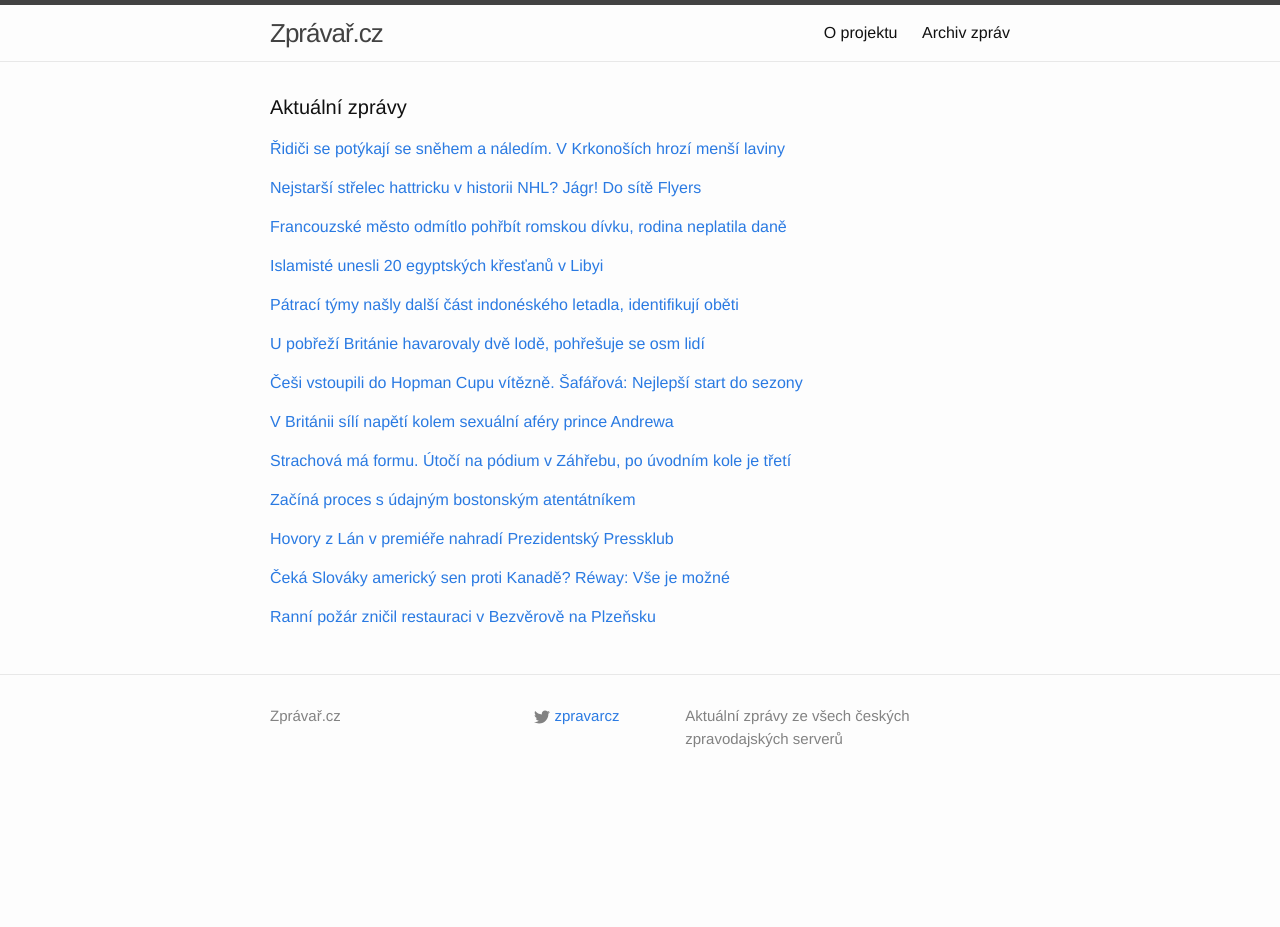
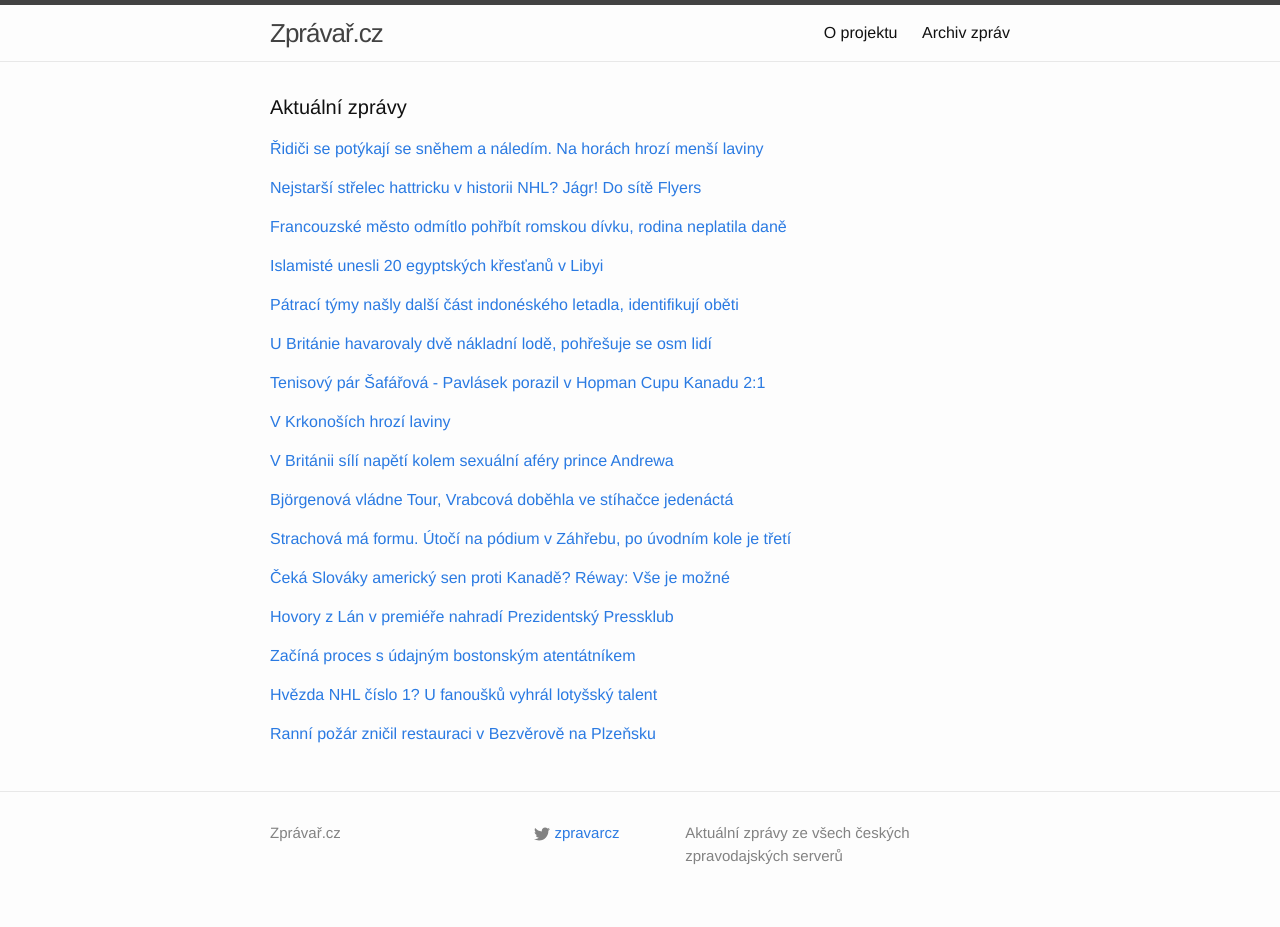
Before and after one commit to adliska/zpravar, a Jekyll site: the page built from index.html, in a window 1280 px wide. Built offline with Jekyll 4.4.1, drawn with Linux system fonts in a browser that asks for light colours; before the commit the page ends 900 px from its top, so only the background shows below that.

Commit message:
zpravar news update

```diff
--- a/index.html
+++ b/index.html
@@ -5,9 +5,12 @@ layout: default
 <div class="home">
     <h1 class="page-heading">Aktuální zprávy</h1>
 
-<p><a href="javascript:;" onclick="toggle_visibility('zpravy0')">Řidiči se potýkají se sněhem a náledím. V Krkonoších hrozí menší laviny</a></p>
+<p><a href="javascript:;" onclick="toggle_visibility('zpravy0')">Řidiči se potýkají se sněhem a náledím. Na horách hrozí menší laviny</a></p>
 <div id="zpravy0" style="display:none">
 <ul>
+<li><a href=http://domaci.ihned.cz/c1-63331600-ridici-se-potykaji-se-snehem-a-naledim-na-horach-hrozi-mensi-laviny>Řidiči se potýkají se sněhem a náledím. Na horách hrozí menší laviny - domaci.ihned.cz</a></li>
+<li><a href=http://www.denik.cz/z_domova/snehove-jazyky-se-budou-na-ceskych-horach-tvorit-do-pondeli-20150104.html>Sněhové jazyky se budou na českých horách tvořit do pondělí - www.denik.cz</a></li>
+<li><a href=http://www.ceskenoviny.cz/zpravy/zpravy/snehove-jazyky-se-budou-na-ceskych-horach-tvorit-do-pondeli/1164725>Sněhové jazyky se budou na českých horách tvořit do pondělí - www.ceskenoviny.cz</a></li>
 <li><a href=http://domaci.ihned.cz/c1-63331600-ridici-se-potykaji-se-snehem-a-naledim-v-krkonosich-hrozi-mensi-laviny>Řidiči se potýkají se sněhem a náledím. V Krkonoších hrozí menší laviny - domaci.ihned.cz</a></li>
 <li><a href=http://domaci.ihned.cz/c1-63331600-ridici-se-potykaji-se-snehem-v-krkonosich-je-druhy-lavinovy-stupen>Řidiči se potýkají se sněhem a náledím. V Krkonoších hrozí menší laviny - domaci.ihned.cz</a></li>
 <li><a href=http://domaci.ihned.cz/c1-63331600-ridici-se-potykaji-se-snehem-v-krkonosich-vyhlasili-druhy-lavinovy-stupen>Řidiči se potýkají se sněhem. V Krkonoších vyhlásili druhý lavinový stupeň - domaci.ihned.cz</a></li>
@@ -63,52 +66,57 @@ layout: default
 <li><a href=http://www.ceskenoviny.cz/zpravy/zpravy/patraci-tymy-zrejme-nasly-dalsi-cast-indoneskeho-letadla-airasia/1164661>Pátrací týmy zřejmě našly další část indonéského letadla AirAsia - www.ceskenoviny.cz</a></li>
 <li><a href=http://zpravy.aktualne.cz/zahranici/patraci-tymy-zrejme-nasly-dalsi-cast-letadla-airasia/r~9b20959893d811e4bdad0025900fea04/>Pátrací týmy zřejmě našly další část letadla AirAsia - zpravy.aktualne.cz</a></li>
 </ul>
-</div><p><a href="javascript:;" onclick="toggle_visibility('zpravy5')">U pobřeží Británie havarovaly dvě lodě, pohřešuje se osm lidí</a></p>
+</div><p><a href="javascript:;" onclick="toggle_visibility('zpravy5')">U Británie havarovaly dvě nákladní lodě, pohřešuje se osm lidí</a></p>
 <div id="zpravy5" style="display:none">
 <ul>
+<li><a href=http://zpravy.idnes.cz/nehoda-lod-velka-britanie-0hn-/zahranicni.aspx?c=A150104_113751_zahranicni_bse>U Británie havarovaly dvě nákladní lodě, pohřešuje se osm lidí - zpravy.idnes.cz</a></li>
 <li><a href=http://www.ceskenoviny.cz/zpravy/zpravy/u-pobrezi-britanie-havarovaly-dve-lode-pohresuje-se-osm-lidi/1164716>U pobřeží Británie havarovaly dvě lodě, pohřešuje se osm lidí - www.ceskenoviny.cz</a></li>
 <li><a href=http://www.novinky.cz/zahranicni/357760-u-skotska-se-potopila-lod-z-hamburku-u-vietnamu-zase-zmizelo-norske-plavidlo.html>U Skotska se potopila loď z Hamburku, u Vietnamu zase zmizelo norské plavidlo - www.novinky.cz</a></li>
 <li><a href=http://www.novinky.cz/zahranicni/357760-u-skotska-se-potopila-lod-z-hamburku-pohresuje-se-osm-lidi.html>U Skotska se potopila loď z Hamburku, pohřešuje se osm lidí - www.novinky.cz</a></li>
 <li><a href=http://zpravy.aktualne.cz/zahranici/u-pobrezi-skotska-se-potopila-lod-pohresuje-se-osm-lidi/r~e9095c9893d511e4b6d20025900fea04/>U pobřeží Skotska se potopila loď, pohřešuje se osm lidí - zpravy.aktualne.cz</a></li>
 <li><a href=http://www.rozhlas.cz/_zprava/u-pobrezi-skotska-se-potopila-nakladni-lod-pohresuje-se-osm-lidi--1439187>U pobřeží Skotska se potopila nákladní loď, pohřešuje se osm lidí - www.rozhlas.cz</a></li>
 </ul>
-</div><p><a href="javascript:;" onclick="toggle_visibility('zpravy6')">Češi vstoupili do Hopman Cupu vítězně. Šafářová: Nejlepší start do sezony</a></p>
+</div><p><a href="javascript:;" onclick="toggle_visibility('zpravy6')">Tenisový pár Šafářová - Pavlásek porazil v Hopman Cupu Kanadu 2:1</a></p>
 <div id="zpravy6" style="display:none">
 <ul>
+<li><a href=http://www.rozhlas.cz/_zprava/tenisovy-par-safarova-pavlasek-porazil-v-hopman-cupu-kanadu-21--1439210>Tenisový pár Šafářová - Pavlásek porazil v Hopman Cupu Kanadu 2:1 - www.rozhlas.cz</a></li>
 <li><a href=http://www.denik.cz/tenis/cesi-vstoupili-do-hopman-cupu-vitezne-safarova-nejlepsi-start-do-sezony-20150104.html>Češi vstoupili do Hopman Cupu vítězně. Šafářová: Nejlepší start do sezony - www.denik.cz</a></li>
 <li><a href=http://www.sportovninoviny.cz/zpravy/safarova-s-pavlaskem-vstoupili-do-hopman-cupu-vitezne/1164675>Šafářová s Pavláskem vstoupili do Hopman Cupu vítězně - www.sportovninoviny.cz</a></li>
 <li><a href=http://sport.aktualne.cz/safarova-vyskolila-bouchardovou-cesi-na-hopman-cupu-vyhrali/r~98202fba93de11e49fc3002590604f2e/>Šafářová vyškolila Bouchardovou, Češi na Hopman Cupu vyhráli - sport.aktualne.cz</a></li>
 <li><a href=http://sport.idnes.cz/hopman-cup-safarova-pavlasek-dim-/tenis.aspx?c=A150104_062821_tenis_vis>Šafářová zahájila sezónu kanárem a na Hopman Cupu zdolala Kanaďanku Bouchardovou - sport.idnes.cz</a></li>
 </ul>
-</div><p><a href="javascript:;" onclick="toggle_visibility('zpravy7')">V Británii sílí napětí kolem sexuální aféry prince Andrewa</a></p>
+</div><p><a href="javascript:;" onclick="toggle_visibility('zpravy7')">V Krkonoších hrozí laviny</a></p>
 <div id="zpravy7" style="display:none">
+<ul>
+<li><a href=http://www.novinky.cz/domaci/357763-v-krkonosich-hrozi-laviny.html>V Krkonoších hrozí laviny - www.novinky.cz</a></li>
+<li><a href=http://www.ceskatelevize.cz/ct24/domaci/297059-meteorologove-hlasi-dalsi-snezeni-na-horach-by-mel-snih-vydrzet/>Meteorologové hlásí další sněžení, na horách by měl sníh vydržet - www.ceskatelevize.cz</a></li>
+<li><a href=http://www.ceskatelevize.cz/ct24/domaci/297059-napadnuty-snih-na-horach-uz-vydrzi/>Napadnutý sníh na horách už vydrží - www.ceskatelevize.cz</a></li>
+<li><a href=http://www.denik.cz/z_domova/v-krkonosich-po-snezeni-vzrostl-stupen-lavinoveho-nebezpeci-20150104.html>V Krkonoších po sněžení vzrostl stupeň lavinového nebezpečí - www.denik.cz</a></li>
+<li><a href=http://www.novinky.cz/krimi/357763-v-krkonosich-hrozi-laviny.html>V Krkonoších hrozí laviny - www.novinky.cz</a></li>
+</ul>
+</div><p><a href="javascript:;" onclick="toggle_visibility('zpravy8')">V Británii sílí napětí kolem sexuální aféry prince Andrewa</a></p>
+<div id="zpravy8" style="display:none">
 <ul>
 <li><a href=http://echo24.cz/a/wFn4H>V Británii sílí napětí kolem sexuální aféry prince Andrewa - echo24.cz</a></li>
 <li><a href=http://www.ceskenoviny.cz/zpravy/zpravy/v-britanii-sili-napeti-kolem-sexualni-afery-prince-andrewa/1164695>V Británii sílí napětí kolem sexuální aféry prince Andrewa - www.ceskenoviny.cz</a></li>
 <li><a href=http://www.lidovky.cz/v-britanii-sili-napeti-kolem-sexualni-afery-prince-andrewa-pak-/zpravy-svet.aspx?c=A150104_100131_ln_zahranici_mmu>Britský princ stále čelí obvinění ze sexuálního zotročování nezletilé  - www.lidovky.cz</a></li>
 <li><a href=http://zpravy.aktualne.cz/zahranici/v-britanii-sili-napeti-kolem-sexualni-afery-prince-andrewa/r~8bfd4d8893ef11e49fc3002590604f2e/>V Británii sílí napětí kolem sexuální aféry prince Andrewa - zpravy.aktualne.cz</a></li>
 </ul>
-</div><p><a href="javascript:;" onclick="toggle_visibility('zpravy8')">Strachová má formu. Útočí na pódium v Záhřebu, po úvodním kole je třetí</a></p>
-<div id="zpravy8" style="display:none">
+</div><p><a href="javascript:;" onclick="toggle_visibility('zpravy9')">Björgenová vládne Tour, Vrabcová doběhla ve stíhačce jedenáctá</a></p>
+<div id="zpravy9" style="display:none">
+<ul>
+<li><a href=http://www.denik.cz/zimni_sporty/bjorgenova-vladne-tour-vrabcova-dobehla-ve-stihacce-jedenacta-20150104.html>Björgenová vládne Tour, Vrabcová doběhla ve stíhačce jedenáctá - www.denik.cz</a></li>
+<li><a href=http://sport.idnes.cz/tour-de-ski-c81-/lyzovani.aspx?c=A150104_114253_lyzovani_tm2>Björgenová drtí konkurenci. A Vrabcová stoupá pořadím Tour de Ski - sport.idnes.cz</a></li>
+<li><a href=http://sport.aktualne.cz/bjorgenova-vladne-tour-vrabcova-ve-stihacce-jedenacta/r~301f6f74940211e4aff10025900fea04/>Björgenová vládne Tour, Vrabcová ve stíhačce jedenáctá - sport.aktualne.cz</a></li>
+<li><a href=http://www.sportovninoviny.cz/zpravy/bjorgenova-vladne-tour-vrabcova-dobehla-ve-stihacce-jedenacta/1164730>Björgenová vládne Tour, Vrabcová doběhla ve stíhačce jedenáctá - www.sportovninoviny.cz</a></li>
+</ul>
+</div><p><a href="javascript:;" onclick="toggle_visibility('zpravy10')">Strachová má formu. Útočí na pódium v Záhřebu, po úvodním kole je třetí</a></p>
+<div id="zpravy10" style="display:none">
 <ul>
 <li><a href=http://www.denik.cz/zimni_sporty/strachova-ma-formu-utoci-na-podium-v-zahrebu-po-uvodnim-kole-je-treti-20150104.html>Strachová má formu. Útočí na pódium v Záhřebu, po úvodním kole je třetí - www.denik.cz</a></li>
 <li><a href=http://www.sportovninoviny.cz/zpravy/slalomarka-strachova-je-v-zahrebu-po-1-kole-treti/1164719>Slalomářka Strachová je v Záhřebu po 1. kole třetí - www.sportovninoviny.cz</a></li>
 <li><a href=http://sport.idnes.cz/strachova-slalom-zahreb-0w3-/lyzovani.aspx?c=A150104_105331_lyzovani_fil>Strachová se znovu natahuje po pódiu, v Záhřebu je před 2. kolem třetí - sport.idnes.cz</a></li>
 <li><a href=http://sport.aktualne.cz/strachova-ma-formu-po-prvnim-kole-slalomu-v-zahrebu-treti/r~9ca7acf493f511e4aff10025900fea04/>Strachová má formu, po prvním kole slalomu v Záhřebu třetí - sport.aktualne.cz</a></li>
-</ul>
-</div><p><a href="javascript:;" onclick="toggle_visibility('zpravy9')">Začíná proces s údajným bostonským atentátníkem</a></p>
-<div id="zpravy9" style="display:none">
-<ul>
-<li><a href=http://www.ceskenoviny.cz/zpravy/zpravy/zacina-proces-s-udajnym-bostonskym-atentatnikem/1164700>Začíná proces s údajným bostonským atentátníkem - www.ceskenoviny.cz</a></li>
-<li><a href=http://zahranicni.ihned.cz/amerika-usa/c1-63331580-zacina-proces-s-udajnym-bostonskym-atentatnikem-hrozi-mu-trest-smrti>Začíná proces s údajným bostonským atentátníkem. Hrozí mu trest smrti - zahranicni.ihned.cz</a></li>
-<li><a href=http://www.novinky.cz/zahranicni/357765-zacina-proces-s-udajnym-bostonskym-atentatnikem.html>Začíná proces s údajným bostonským atentátníkem - www.novinky.cz</a></li>
-</ul>
-</div><p><a href="javascript:;" onclick="toggle_visibility('zpravy10')">Hovory z Lán v premiéře nahradí Prezidentský Pressklub</a></p>
-<div id="zpravy10" style="display:none">
-<ul>
-<li><a href=http://strategie.e15.cz/zpravy/hovory-z-lan-v-premiere-nahradi-prezidentsky-pressklub-1149695>Hovory z Lán v premiéře nahradí Prezidentský Pressklub - strategie.e15.cz</a></li>
-<li><a href=http://www.ceskenoviny.cz/zpravy/zpravy/hovory-z-lan-v-premiere-nahradi-prezidentsky-pressklub/1164652>Hovory z Lán v premiéře nahradí Prezidentský Pressklub - www.ceskenoviny.cz</a></li>
-<li><a href=http://www.denik.cz/z_domova/hovory-z-lan-v-premiere-nahradi-prezidentsky-pressklub-20150104.html>Hovory z Lán v premiéře nahradí Prezidentský Pressklub - www.denik.cz</a></li>
 </ul>
 </div><p><a href="javascript:;" onclick="toggle_visibility('zpravy11')">Čeká Slováky americký sen proti Kanadě? Réway: Vše je možné</a></p>
 <div id="zpravy11" style="display:none">
@@ -117,8 +125,29 @@ layout: default
 <li><a href=http://www.tyden.cz/rubriky/sport/hokej/proziji-slovaci-americky-sen-proti-kanade-reway-vse-je-mozne_329025.html>Prožijí Slováci americký sen proti Kanadě? Réway: Vše je možné - www.tyden.cz</a></li>
 <li><a href=http://www.tyden.cz/rubriky/sport/hokej/proziji-si-slovaci-svuj-americky-sen-proti-kanade-reway-vse-je-mozne_329025.html>Prožijí si Slováci svůj \"americký sen\" proti Kanadě? Réway: Vše je možné - www.tyden.cz</a></li>
 </ul>
-</div><p><a href="javascript:;" onclick="toggle_visibility('zpravy12')">Ranní požár zničil restauraci v Bezvěrově na Plzeňsku</a></p>
+</div><p><a href="javascript:;" onclick="toggle_visibility('zpravy12')">Hovory z Lán v premiéře nahradí Prezidentský Pressklub</a></p>
 <div id="zpravy12" style="display:none">
+<ul>
+<li><a href=http://strategie.e15.cz/zpravy/hovory-z-lan-v-premiere-nahradi-prezidentsky-pressklub-1149695>Hovory z Lán v premiéře nahradí Prezidentský Pressklub - strategie.e15.cz</a></li>
+<li><a href=http://www.ceskenoviny.cz/zpravy/zpravy/hovory-z-lan-v-premiere-nahradi-prezidentsky-pressklub/1164652>Hovory z Lán v premiéře nahradí Prezidentský Pressklub - www.ceskenoviny.cz</a></li>
+<li><a href=http://www.denik.cz/z_domova/hovory-z-lan-v-premiere-nahradi-prezidentsky-pressklub-20150104.html>Hovory z Lán v premiéře nahradí Prezidentský Pressklub - www.denik.cz</a></li>
+</ul>
+</div><p><a href="javascript:;" onclick="toggle_visibility('zpravy13')">Začíná proces s údajným bostonským atentátníkem</a></p>
+<div id="zpravy13" style="display:none">
+<ul>
+<li><a href=http://www.ceskenoviny.cz/zpravy/zpravy/zacina-proces-s-udajnym-bostonskym-atentatnikem/1164700>Začíná proces s údajným bostonským atentátníkem - www.ceskenoviny.cz</a></li>
+<li><a href=http://zahranicni.ihned.cz/amerika-usa/c1-63331580-zacina-proces-s-udajnym-bostonskym-atentatnikem-hrozi-mu-trest-smrti>Začíná proces s údajným bostonským atentátníkem. Hrozí mu trest smrti - zahranicni.ihned.cz</a></li>
+<li><a href=http://www.novinky.cz/zahranicni/357765-zacina-proces-s-udajnym-bostonskym-atentatnikem.html>Začíná proces s údajným bostonským atentátníkem - www.novinky.cz</a></li>
+</ul>
+</div><p><a href="javascript:;" onclick="toggle_visibility('zpravy14')">Hvězda NHL číslo 1? U fanoušků vyhrál lotyšský talent</a></p>
+<div id="zpravy14" style="display:none">
+<ul>
+<li><a href=http://hokej.idnes.cz/zemgus-girgensons-volba-fanousku-utkani-hvezd-nhl-fwv-/nhl.aspx?c=A150104_115130_nhl_ten>Hvězda NHL číslo 1? U fanoušků vyhrál lotyšský talent - hokej.idnes.cz</a></li>
+<li><a href=http://www.denik.cz/hokej/hlasovani-o-utkani-hvezd-nhl-ovladl-lotys-girgensons-je-to-trapne-20150104.html>Hlasování o Utkání hvězd NHL ovládl Lotyš. Girgensons: Je to trapné - www.denik.cz</a></li>
+<li><a href=http://sport.aktualne.cz/senzace-dokonana-mlady-lotys-ovladl-hlasovani-all-star-game/r~3f27685693fc11e49fc3002590604f2e/>Senzace dokonána. Mladý Lotyš ovládl hlasování All Star Game - sport.aktualne.cz</a></li>
+</ul>
+</div><p><a href="javascript:;" onclick="toggle_visibility('zpravy15')">Ranní požár zničil restauraci v Bezvěrově na Plzeňsku</a></p>
+<div id="zpravy15" style="display:none">
 <ul>
 <li><a href=http://zpravy.aktualne.cz/regiony/ranni-pozar-znicil-restauraci-v-bezverove-na-plzensku/r~7dcea19893eb11e4ab15002590604f2e/>Ranní požár zničil restauraci v Bezvěrově na Plzeňsku - zpravy.aktualne.cz</a></li>
 <li><a href=http://www.ceskenoviny.cz/zpravy/zpravy/v-bezverove-na-plzensku-znicil-ranni-pozar-restauraci/1164694>V Bezvěrově na Plzeňsku zničil ranní požár restauraci - www.ceskenoviny.cz</a></li>
```
